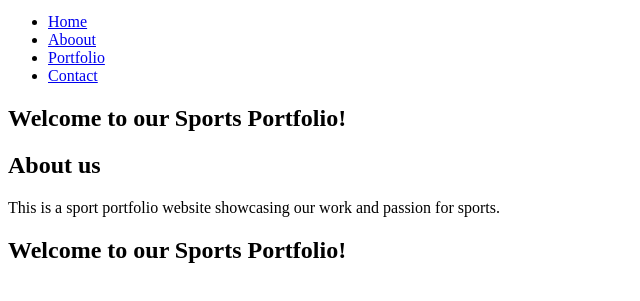
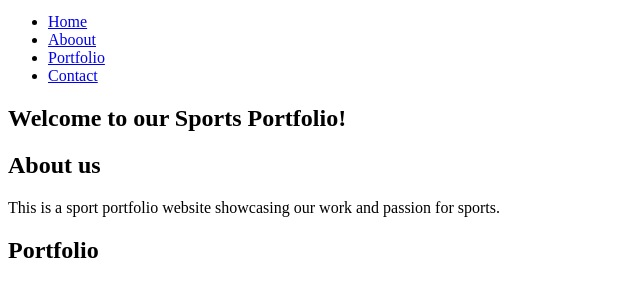
Before and after one commit to Thapelo08/Sensational-Propaganda-FC, a plain HTML site: page images/index.html in a window 1280 px wide. Shown: the part 29-330 px from the top of the page, without its empty margins (0-640 px from the left). Drawn offline with Linux system fonts and the light colour scheme.

Commit message:
Updated heading level in 'Portfolio' section on Sport Portfolio page

```diff
--- a/images/index.html
+++ b/images/index.html
@@ -28,8 +28,9 @@
             <p>This is a sport portfolio website showcasing our work and passion for sports.</p>
         </section>
 
-        <section id="home" class="home-section">
-            <h1>Welcome to our Sports Portfolio!</h1>
+        <section id="portfolio" class="portfolio-section">
+            <h2>Portfolio</h2>
+
         </section>
 
     </body>
```
